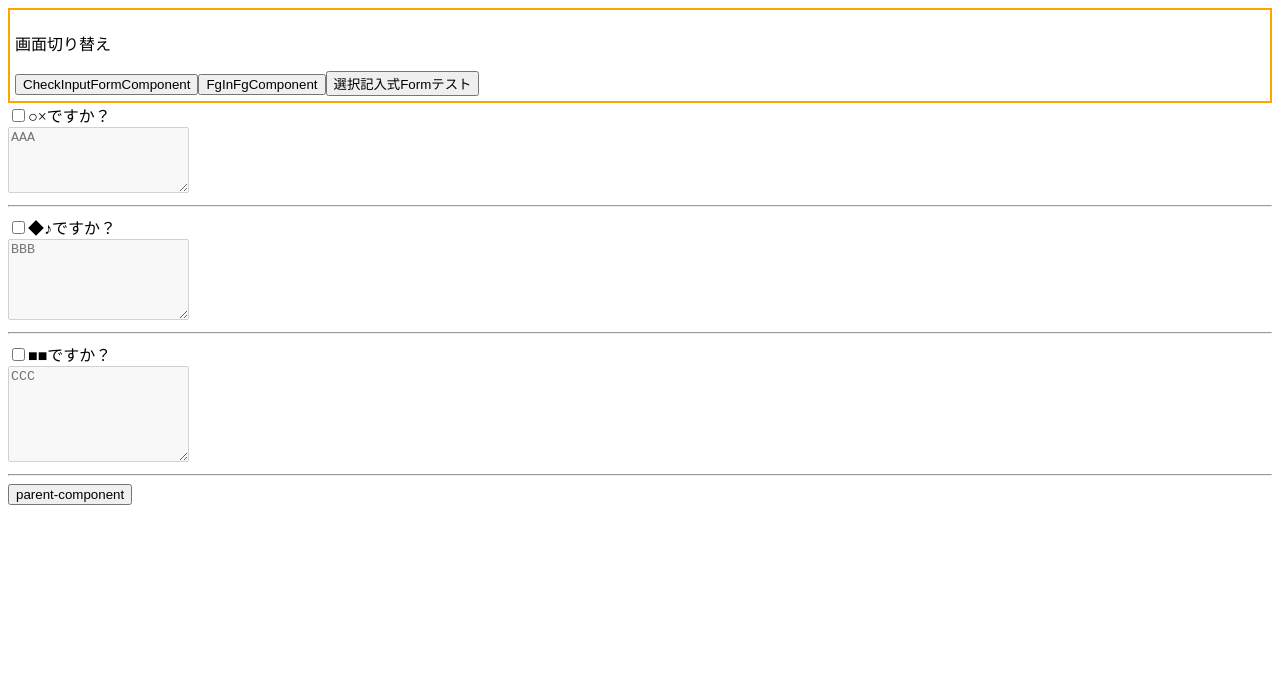
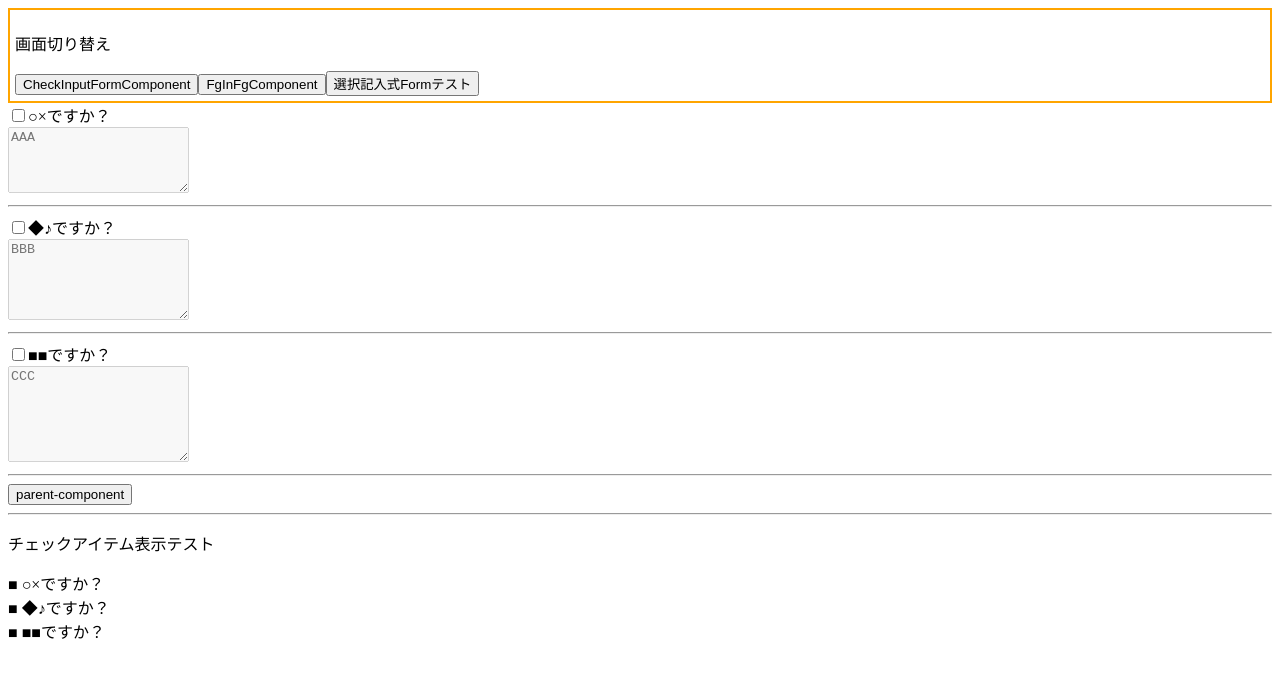
Before and after one commit to otera/angular-form-array, an Angular app: page /sefc in a window 1280 px wide. Shown: the top 678 px of the page. Built offline with nearby package versions, Linux system fonts and the light colour scheme.

Commit message:
入力値を単純に表示させる

```diff
--- a/src/app/selective-entry-formula/selective-entry-formula.component.html
+++ b/src/app/selective-entry-formula/selective-entry-formula.component.html
@@ -27,3 +27,15 @@
 </div>
 
 <button type="button" (click)="onSubmit()">parent-component</button>
+
+<hr />
+<p>チェックアイテム表示テスト</p>
+<div>
+  <div *ngFor="let q of question; let i = index">
+    <div class="form-group">■ {{ q.question }}</div>
+    <div class="form-group">
+      <!-- prettier-ignore -->
+      <div class="pre-wrap">{{ forms[i].formGroup.controls["opinion"].value }}</div>
+    </div>
+  </div>
+</div>
--- a/src/app/selective-entry-formula/selective-entry-formula.component.scss
+++ b/src/app/selective-entry-formula/selective-entry-formula.component.scss
@@ -0,0 +1,3 @@
+.pre-wrap {
+  white-space: pre-wrap;
+}
```
